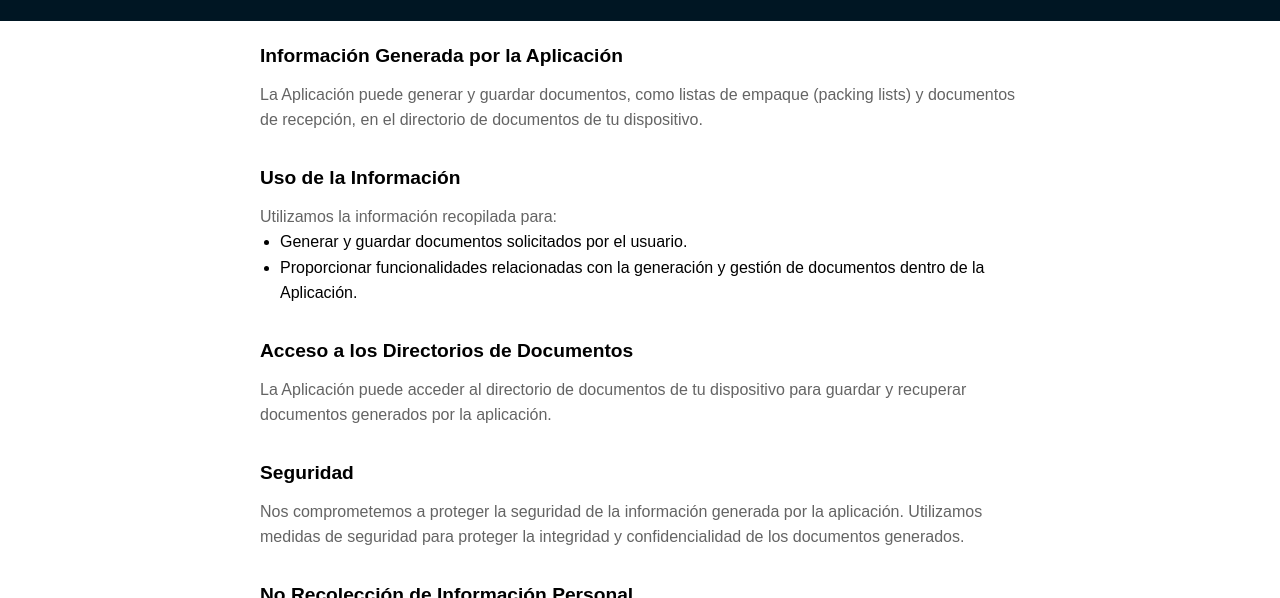
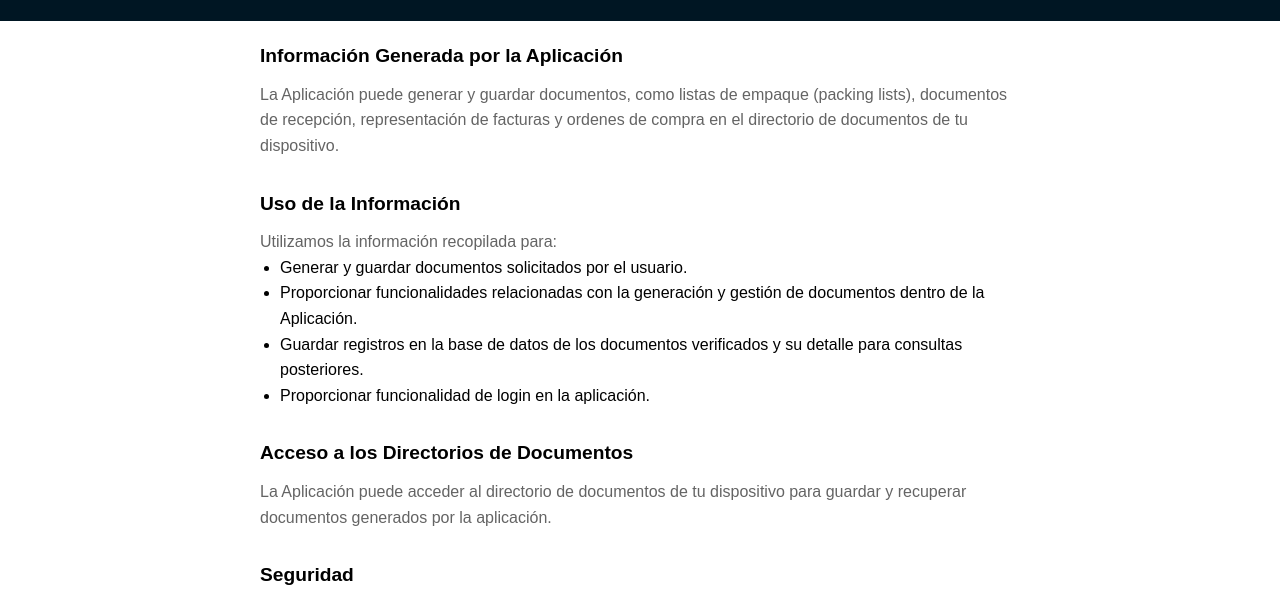
Before and after one commit to StevenSanchezEs/politicasscanmaster, a plain HTML site: page index.html in a window 1280 px wide. Shown: the part 127-725 px from the top of the page. Drawn offline with Linux system fonts and the light colour scheme.

Commit message:
Update - Politicas

```diff
--- a/index.html
+++ b/index.html
@@ -21,7 +21,7 @@
     <main>
         <section>
             <h2>Información Generada por la Aplicación</h2>
-            <p>La Aplicación puede generar y guardar documentos, como listas de empaque (packing lists) y documentos de recepción, en el directorio de documentos de tu dispositivo.</p>
+            <p>La Aplicación puede generar y guardar documentos, como listas de empaque (packing lists), documentos de recepción, representación de facturas y ordenes de compra en el directorio de documentos de tu dispositivo.</p>
         </section>
         <section>
             <h2>Uso de la Información</h2>
@@ -29,6 +29,8 @@
             <ul>
                 <li>Generar y guardar documentos solicitados por el usuario.</li>
                 <li>Proporcionar funcionalidades relacionadas con la generación y gestión de documentos dentro de la Aplicación.</li>
+                <li>Guardar registros en la base de datos de los documentos verificados y su detalle para consultas posteriores.</li>
+                <li>Proporcionar funcionalidad de login en la aplicación.</li>
             </ul>
         </section>
         <section>
@@ -37,7 +39,7 @@
         </section>
         <section>
             <h2>Seguridad</h2>
-            <p>Nos comprometemos a proteger la seguridad de la información generada por la aplicación. Utilizamos medidas de seguridad para proteger la integridad y confidencialidad de los documentos generados.</p>
+            <p>La seguridad es lo primero, segundo y tercero más importante para nosotros y nos comprometemos a proteger la seguridad de la información generada por la aplicación. Utilizamos medidas de seguridad para proteger la integridad y confidencialidad de los documentos generados.</p>
         </section>
         <section>
             <h2>No Recolección de Información Personal</h2>
```
